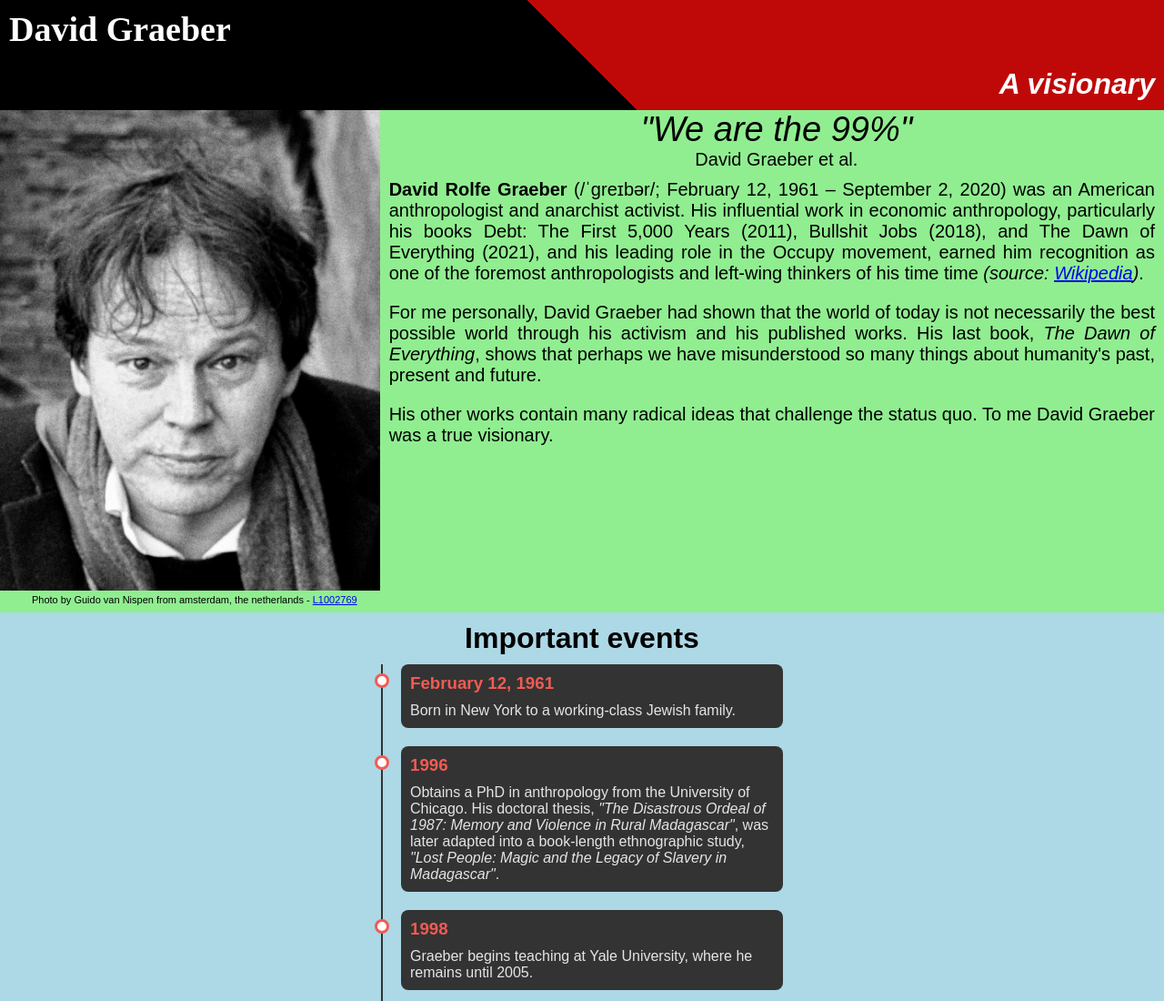
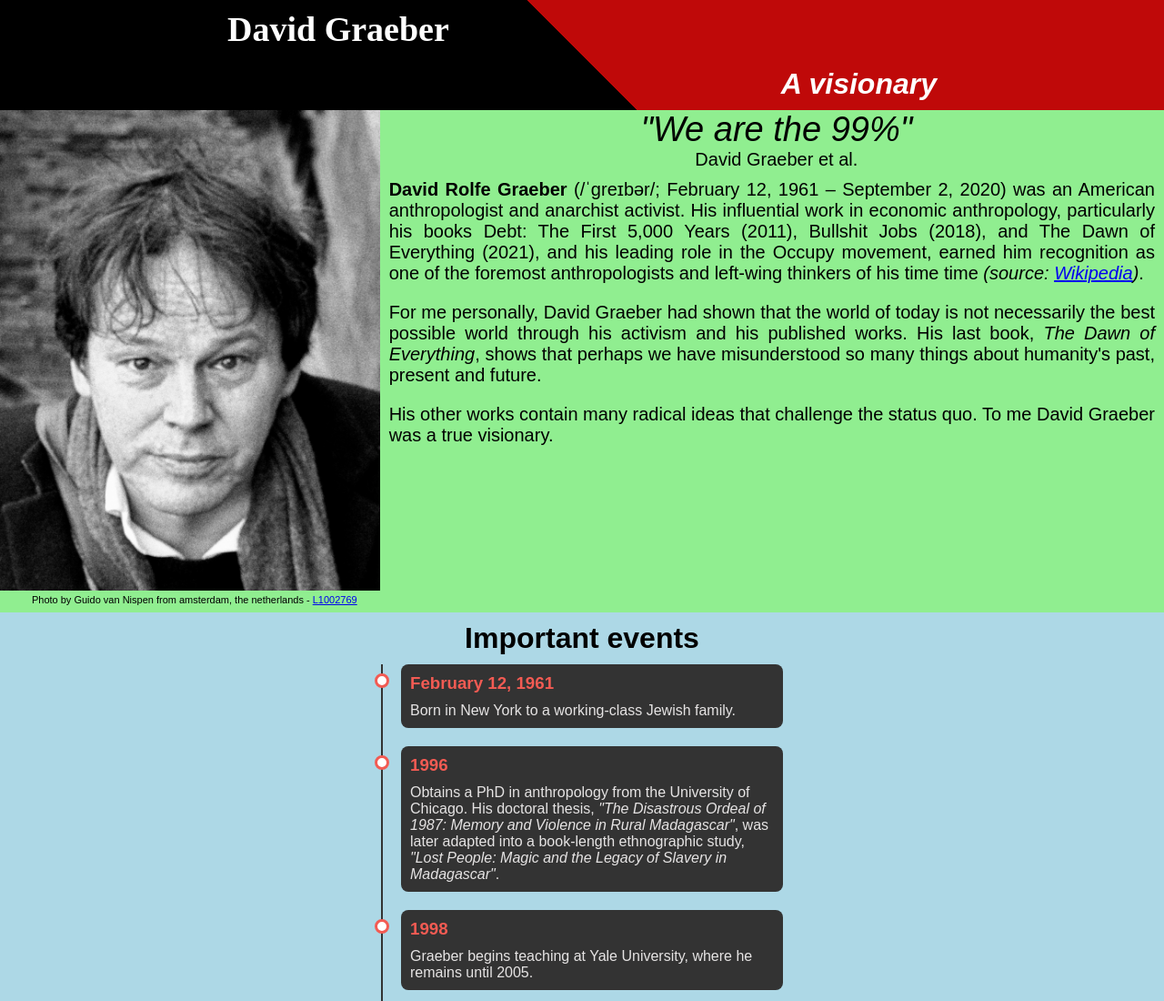
Before and after one commit to fcFn/di-prep-plus, a plain HTML site: page DI-Bootcamp-Stage1/Final Project/index.html in a window 1280 px wide. Shown: the top 1100 px of the page at 91% size. Drawn offline with Linux system fonts and the light colour scheme.

Commit message:
Limit width of the header on desktop

```diff
--- a/DI-Bootcamp-Stage1/Final Project/index.html
+++ b/DI-Bootcamp-Stage1/Final Project/index.html
@@ -8,10 +8,10 @@
   </head>
   <body>
     <header>
-      <h1 class="title__text">David Graeber</h1>
-      <h2 class="title__subtext">
-          A visionary
-      </h2>
+      <div class="title__container">
+        <h1 class="title__text">David Graeber</h1>
+        <h2 class="title__subtext">A visionary</h2>
+      </div>
     </header>
     <main>
       <section class="hero__container">
@@ -301,7 +301,12 @@
         </div>
       </section>
       <section class="biblio__section">
-        <h2 class="biblio__title">Bibliography (excerpt from <a href="https://en.wikipedia.org/wiki/David_Graeber_bibliography">Wikipedia</a>) </h2>
+        <h2 class="biblio__title">
+          Bibliography (excerpt from
+          <a href="https://en.wikipedia.org/wiki/David_Graeber_bibliography"
+            >Wikipedia</a
+          >)
+        </h2>
         <h3 class="biblio_list-title">Books</h3>
         <ul class="biblio__list">
           <li>
--- a/DI-Bootcamp-Stage1/Final Project/style.css
+++ b/DI-Bootcamp-Stage1/Final Project/style.css
@@ -30,8 +30,13 @@ h2 {
 }
 
 header {
-  background-color: rgb(0,0,0);
-  background: linear-gradient(45deg, rgba(0,0,0,1) 0%, rgba(0,0,0,1) 50%, rgba(191,9,9,1) 50%);
+  background-color: rgb(0, 0, 0);
+  background: linear-gradient(
+    45deg,
+    rgba(0, 0, 0, 1) 0%,
+    rgba(0, 0, 0, 1) 50%,
+    rgba(191, 9, 9, 1) 50%
+  );
 }
 
 .title__text {
@@ -263,4 +268,8 @@ footer {
   .works_info {
     padding: unset;
   }
+  .title__container {
+    max-width: 800px;
+    margin: 0 auto;
+  }
 }
```
